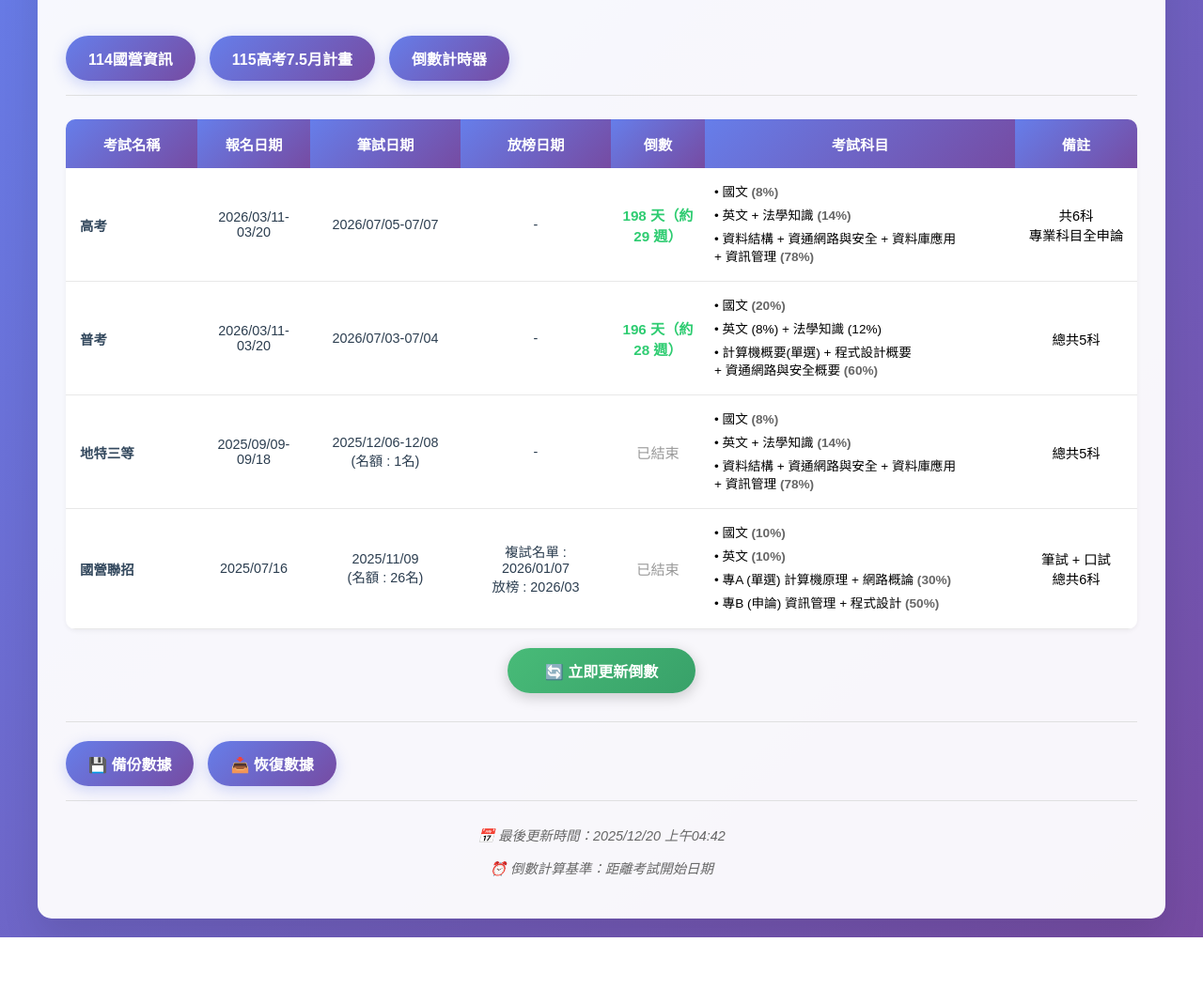
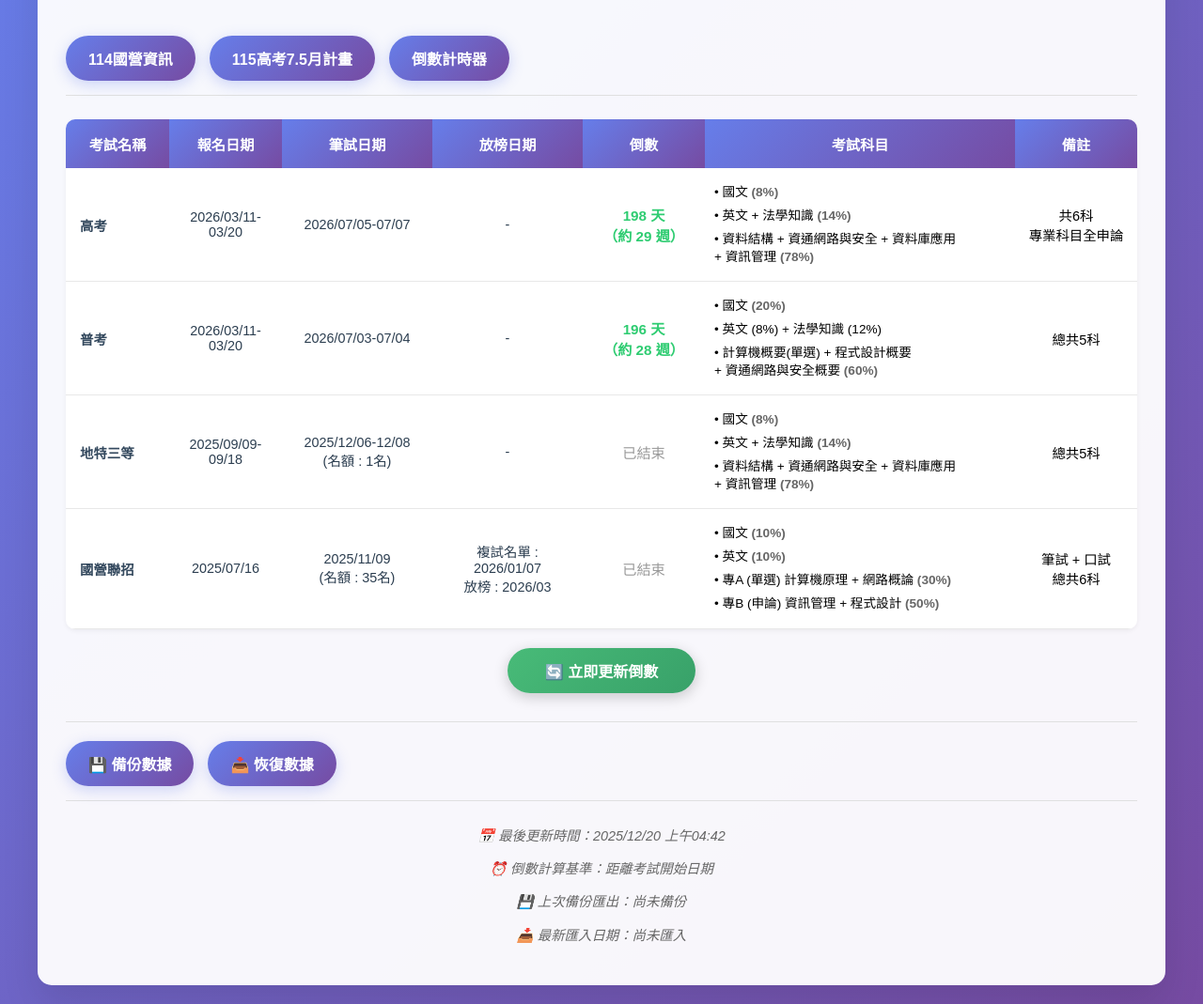
Before and after one commit to yuchae0915/Exam_Schedule, a website: page frontend/index.html in a window 1280 px wide. Shown: the part 180-1249 px from the top of the page at 94% size. Before the commit the page ends 1178 px from the top, so only its background shows below. Drawn offline with Linux system fonts and the light colour scheme; no server answers.

Commit message:
feat: Implement frontend JavaScript for exam schedule countdowns and current time display.

```diff
--- a/frontend/index.html
+++ b/frontend/index.html
@@ -29,11 +29,11 @@
             <table>
                 <thead>
                     <tr>
-                        <th style="width: 120px;">考試名稱</th>
+                        <th style="width: 90px;">考試名稱</th>
                         <th style="width: 100px;">報名日期</th>
                         <th style="width: 140px;">筆試日期</th>
                         <th style="width: 140px;">放榜日期</th>
-                        <th style="width: 80px;">倒數</th>
+                        <th style="width: 110px;">倒數</th>
                         <th>考試科目</th>
                         <th style="width: 110px;">備註</th>
                     </tr>
@@ -87,7 +87,7 @@
                     <tr>
                         <td class="exam-name">國營聯招</td>
                         <td class="date-cell">2025/07/16</td>
-                        <td class="date-cell">2025/11/09<br />(名額 : 26名)</td>
+                        <td class="date-cell">2025/11/09<br />(名額 : 35名)</td>
                         <td class="date-cell">複試名單 : 2026/01/07<br />放榜 : 2026/03</td>
                         <td class="countdown">-</td>
                         <td class="subject-list">
@@ -114,6 +114,8 @@
             <div class="update-time">
                 <p>📅 最後更新時間：<span id="current-time">-</span></p>
                 <p>⏰ 倒數計算基準：距離考試開始日期</p>
+                <p>💾 上次備份匯出：<span id="last-backup-export">尚未備份</span></p>
+                <p>📥 最新匯入日期：<span id="last-backup-import">尚未匯入</span></p>
             </div>
         </div>
     </div>
--- a/frontend/script/backup.js
+++ b/frontend/script/backup.js
@@ -37,6 +37,11 @@ function backupData() {
         document.body.removeChild(a);
         URL.revokeObjectURL(url);
 
+        // 記錄備份匯出時間
+        const exportTime = new Date().toLocaleString('zh-TW', { timeZone: 'Asia/Taipei' });
+        localStorage.setItem('last-backup-export', exportTime);
+        updateBackupTimestamps();
+
         // 顯示成功訊息
         showBackupMessage(`✅ 備份成功！\n檔案已下載：${filename}\n共備份 ${Object.keys(backup).length} 個數據項`, 'success');
 
@@ -75,15 +80,15 @@ function restoreData() {
 
                     // 显示确认对话框
                     const itemCount = Object.keys(backup).length;
-                    const confirmMsg = `確定要恢復備份嗎？\n\n將匯入 ${itemCount} 個數據項\n當前數據將被覆蓋！`;
+                    const confirmMsg = `確定要恢復備份嗎？\n\n⚠️ 警告：所有現有數據將被完全清除！\n將匯入 ${itemCount} 個數據項\n此操作無法撤銷！`;
 
                     if (!confirm(confirmMsg)) {
                         showBackupMessage('ℹ️ 已取消恢復操作', 'info');
                         return;
                     }
 
-                    // 清除現有數據（可選）
-                    // localStorage.clear();
+                    // 清除現有數據（完全替換模式）
+                    localStorage.clear();
 
                     // 恢復數據
                     let successCount = 0;
@@ -95,6 +100,10 @@ function restoreData() {
                             console.warn(`无法恢复 key: ${key}`, err);
                         }
                     });
+
+                    // 記錄匯入時間
+                    const importTime = new Date().toLocaleString('zh-TW', { timeZone: 'Asia/Taipei' });
+                    localStorage.setItem('last-backup-import', importTime);
 
                     // 显示成功消息并刷新页面
                     showBackupMessage(`✅ 恢復成功！\n成功匯入 ${successCount}/${itemCount} 個數據項\n\n頁面將在 2 秒後自動刷新...`, 'success');
@@ -214,4 +223,29 @@ style.textContent = `
 `;
 document.head.appendChild(style);
 
+/**
+ * 更新備份時間戳記顯示
+ */
+function updateBackupTimestamps() {
+    const exportEl = document.getElementById('last-backup-export');
+    const importEl = document.getElementById('last-backup-import');
+
+    if (exportEl) {
+        const lastExport = localStorage.getItem('last-backup-export');
+        exportEl.textContent = lastExport || '尚未備份';
+    }
+
+    if (importEl) {
+        const lastImport = localStorage.getItem('last-backup-import');
+        importEl.textContent = lastImport || '尚未匯入';
+    }
+}
+
+// 頁面載入時更新時間戳記
+if (document.readyState === 'loading') {
+    document.addEventListener('DOMContentLoaded', updateBackupTimestamps);
+} else {
+    updateBackupTimestamps();
+}
+
 console.log('✅ 備份/恢復工具已載入');
--- a/frontend/script/index.js
+++ b/frontend/script/index.js
@@ -44,7 +44,7 @@
             const weeksDiff = Math.ceil(daysDiff / 7);
 
             if (daysDiff > 0) {
-                element.textContent = `${daysDiff} 天（約 ${weeksDiff} 週）`;
+                element.innerHTML = `${daysDiff} 天<br>（約 ${weeksDiff} 週）`;
                 if (daysDiff <= 30) setCountdownState(element, 'countdown--urgent');
                 else if (daysDiff <= 90) setCountdownState(element, 'countdown--near');
                 else setCountdownState(element, 'countdown--far');
```
